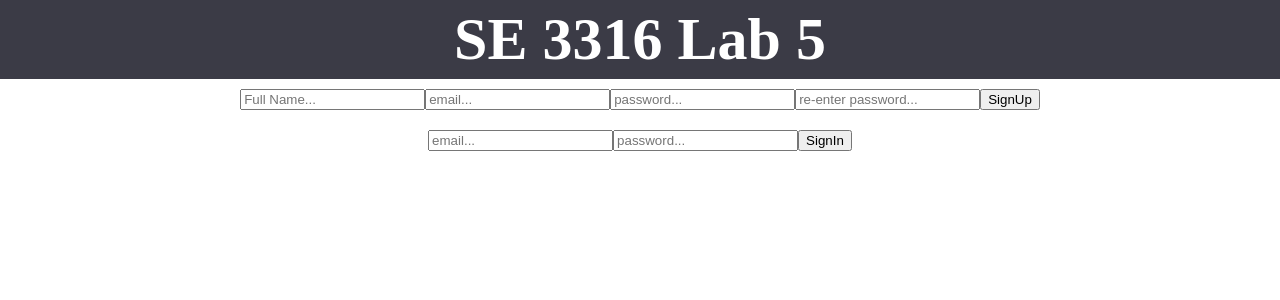
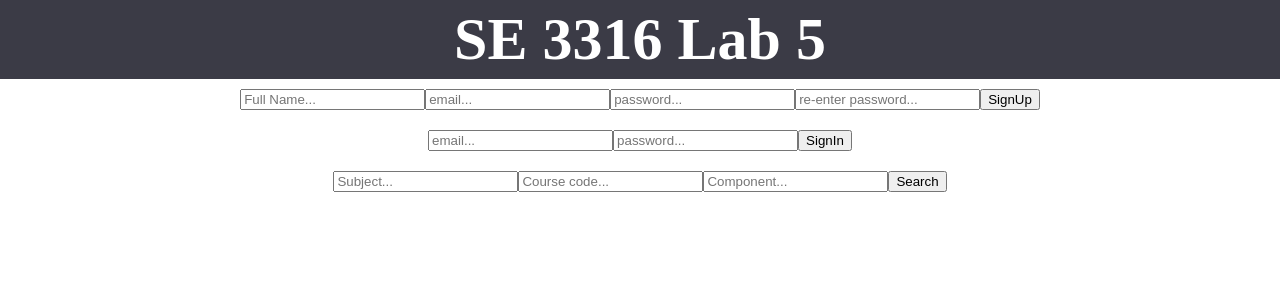
Before and after one commit to OmarBenhmuda/FullStack-WesternUniversty-Timetable-Database-Site, an Angular app: page / in a window 1280 px wide. Shown: the top 300 px of the page. Built offline with nearby package versions, Linux system fonts and the light colour scheme; what @angular/fire would draw is missing.

Commit message:
Added course list view and search bar for un-authenticated user

```diff
--- a/src/app/app.component.html
+++ b/src/app/app.component.html
@@ -26,3 +26,5 @@
     <h1>{{name}}</h1>
     <button (click)="logout()">Logout</button>
 </div>
+
+<app-home *ngIf="!isSignedIn" ></app-home>
--- a/src/app/components/home/home.component.html
+++ b/src/app/components/home/home.component.html
@@ -1 +1,16 @@
-<p>home works!</p>
+<div>
+    <div class="search">
+        <label for="subjectSearch"></label>
+        <input id="subjectSearch" type="text" placeholder="Subject..." />
+        <label for="courseSearch"></label>
+        <input id="courseSearch" type="text" placeholder="Course code..." />
+        <label for="componentSearch"></label>
+        <input id="componentSearch" type="text" placeholder="Component..." />
+        <button (click)="onSearch()">Search</button>
+    </div>
+
+
+    <app-course *ngFor="let course of courses" [course]="course">
+    </app-course>
+
+</div>
--- a/src/app/components/home/home.component.ts
+++ b/src/app/components/home/home.component.ts
@@ -1,4 +1,6 @@
 import { Component, OnInit } from '@angular/core';
+import { Course } from 'src/app/models/Course';
+import { CourseService } from 'src/app/services/course.service';
 
 @Component({
   selector: 'app-home',
@@ -6,10 +8,35 @@ import { Component, OnInit } from '@angular/core';
   styleUrls: ['./home.component.css']
 })
 export class HomeComponent implements OnInit {
-
-  constructor() { }
+  courses: Course[]
+  constructor(private courseService: CourseService) { }
 
   ngOnInit(): void {
   }
 
+  onSearch() {
+    const subject = sanitize((<HTMLInputElement>document.getElementById("subjectSearch")).value.trim().toUpperCase())
+    const course = sanitize((<HTMLInputElement>document.getElementById("courseSearch")).value.trim().toUpperCase())
+    const comp = sanitize((<HTMLInputElement>document.getElementById("componentSearch")).value.trim().toUpperCase())
+
+
+    this.courseService.getSpecific(subject, course, comp).subscribe(res => this.courses = res)
+  }
+
 }
+
+
+
+//For input sanitization
+function sanitize(string) {
+  const map = {
+    '&': '&amp;',
+    '<': '&lt;',
+    '>': '&gt;',
+    '"': '&quot;',
+    "'": '&#x27;',
+    "/": '&#x2F;',
+  };
+  const reg = /[&<>"'/]/ig;
+  return string.replace(reg, (match) => (map[match]));
+}
--- a/src/app/services/course.service.ts
+++ b/src/app/services/course.service.ts
@@ -37,9 +37,9 @@ export class CourseService {
     if (subject != '' && code != '' && component != '') {
       url = this.url + 'getCourses/' + subject + '/' + code + '/' + component;
     } else if (subject != '' && code != '' && component == '') {
-      url = this.url + subject + '/' + code;
+      url = this.url + 'getCourses/' + subject + '/' + code;
     } else if (subject != '' && code == '' && component == '') {
-      url = this.url + subject
+      url = this.url + 'getCourses/' + subject
     } else {
       alert("enter a subject")
       return;
```
Also changed, not shown: server.js (+3 -4 lines).
